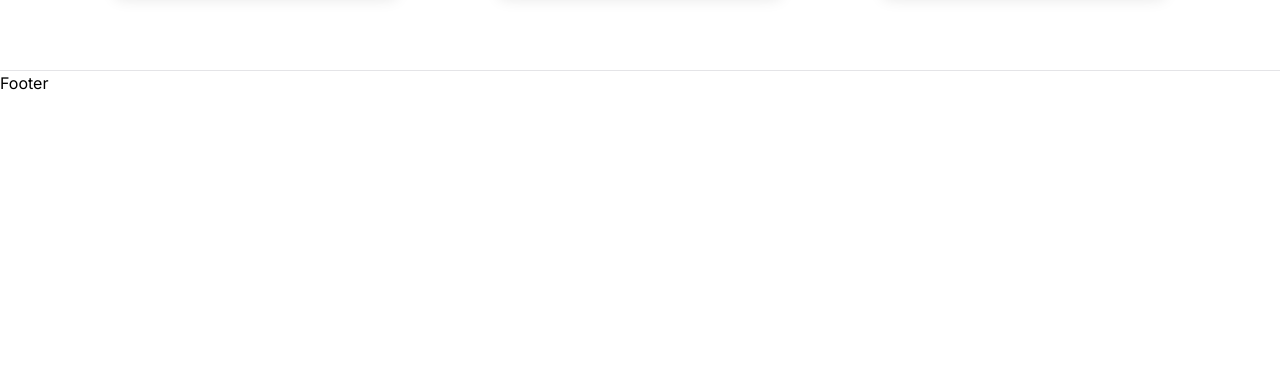
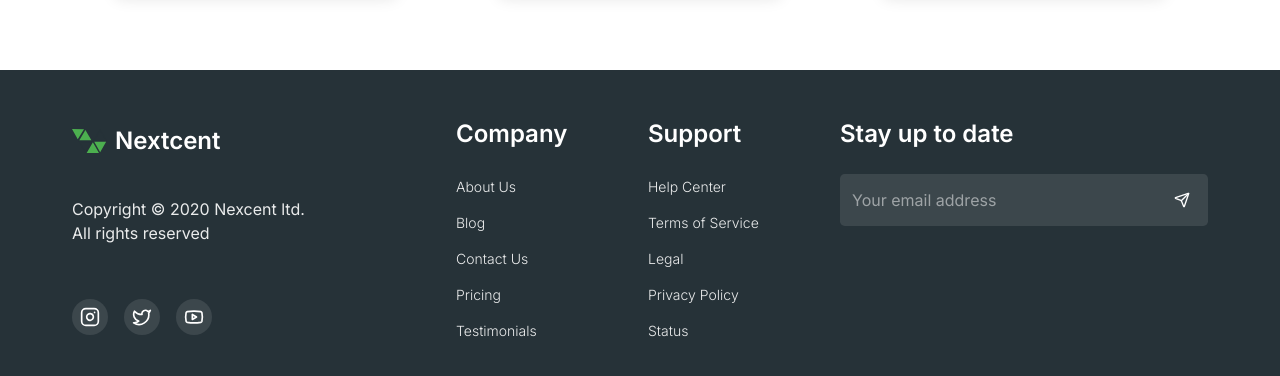
Before and after one commit to wellingtongmota/next-cent, a Next.js app: page / in a window 1280 px wide. Shown: the part 2070-2446 px from the top of the page. Before the commit the page ends 2165 px from the top, so only its background shows below. Built offline with nearby package versions, Linux system fonts and the light colour scheme.

Commit message:
feat: adição componente Footer

```diff
--- a/app/layout.tsx
+++ b/app/layout.tsx
@@ -5,6 +5,7 @@ import type { Metadata } from "next"
 import { PropsWithChildren } from "react"
 import "./globals.css"
 import Navbar from "@/components/navbar"
+import { Footer } from "@/components/footer"
 
 export const metadata: Metadata = {
   title: "Nextcent",
@@ -29,7 +30,7 @@ export default function RootLayout({ children }: PropsWithChildren) {
           {/* <Navbar /> */}
           <header>nav</header>
           <main>{children}</main>
-          <footer className="border-t">Footer</footer>
+          <Footer />
         </ThemeProvider>
       </body>
     </html>
--- /dev/null
+++ b/components/footer.tsx
@@ -0,0 +1,97 @@
+import { LogoIcon } from "@/components/icons/logo-icon"
+import { Instagram, Send, Twitter, Youtube } from "lucide-react"
+import Link from "next/link"
+import { Button } from "./ui/button"
+
+const companyLinks = [
+  "About Us",
+  "Blog",
+  "Contact Us",
+  "Pricing",
+  "Testimonials"
+]
+
+const supportLinks = [
+  "Help Center",
+  "Terms of Service",
+  "Legal",
+  "Privacy Policy",
+  "Status"
+]
+
+export function Footer() {
+  return (
+    <footer className="wrapper bg-secondary flex flex-col items-center px-4 py-4 text-white sm:px-9 sm:py-6 lg:px-18 lg:py-12 2xl:px-36 2xl:py-24">
+      <div className="grid w-full gap-4 sm:grid-cols-2 lg:grid-cols-6">
+        <div className="col-span-2 grid gap-8">
+          <div className="flex flex-1 items-center gap-2">
+            <LogoIcon />
+            <h1 className="headline-4">Nextcent</h1>
+          </div>
+          <div className="text-white/90">
+            <p>Copyright © 2020 Nexcent ltd.</p>
+            <p>All rights reserved</p>
+          </div>
+
+          <div className="flex items-center gap-4">
+            <Link href="/#" className="rounded-full bg-white/10 p-2">
+              <Instagram className="h-5 w-5" />
+            </Link>
+
+            <Link href="/#" className="rounded-full bg-white/10 p-2">
+              <Twitter className="h-5 w-5" />
+            </Link>
+
+            <Link href="/#" className="rounded-full bg-white/10 p-2">
+              <Youtube className="h-5 w-5" />
+            </Link>
+          </div>
+        </div>
+        <div>
+          <h4 className="headline-4">Company</h4>
+          <ul className="space-y-2 pt-6 sm:space-y-3">
+            {companyLinks.map((link, index) => (
+              <li key={index}>
+                <Link
+                  href="/#"
+                  className="text-sm font-light text-white/90 hover:text-white"
+                >
+                  {link}
+                </Link>
+              </li>
+            ))}
+          </ul>
+        </div>
+        <div>
+          <h4 className="headline-4">Support</h4>
+          <ul className="space-y-2 pt-6 sm:space-y-3">
+            {supportLinks.map((link, index) => (
+              <li key={index}>
+                <Link
+                  href="/#"
+                  className="text-sm font-light text-white/90 hover:text-white"
+                >
+                  {link}
+                </Link>
+              </li>
+            ))}
+          </ul>
+        </div>
+        <div className="col-span-2 space-y-6">
+          <h4 className="headline-4">Stay up to date</h4>
+
+          <div className="flex max-w-96 rounded-lg bg-white/10 p-2">
+            <input
+              type="email"
+              placeholder="Your email address"
+              className="flex-1 pl-1 focus-visible:outline-none"
+            />
+            <Button size="icon" variant="ghost" className="hover:bg-white/20">
+              <Send />
+            </Button>
+          </div>
+        </div>
+      </div>
+    </footer>
+  )
+}
```
